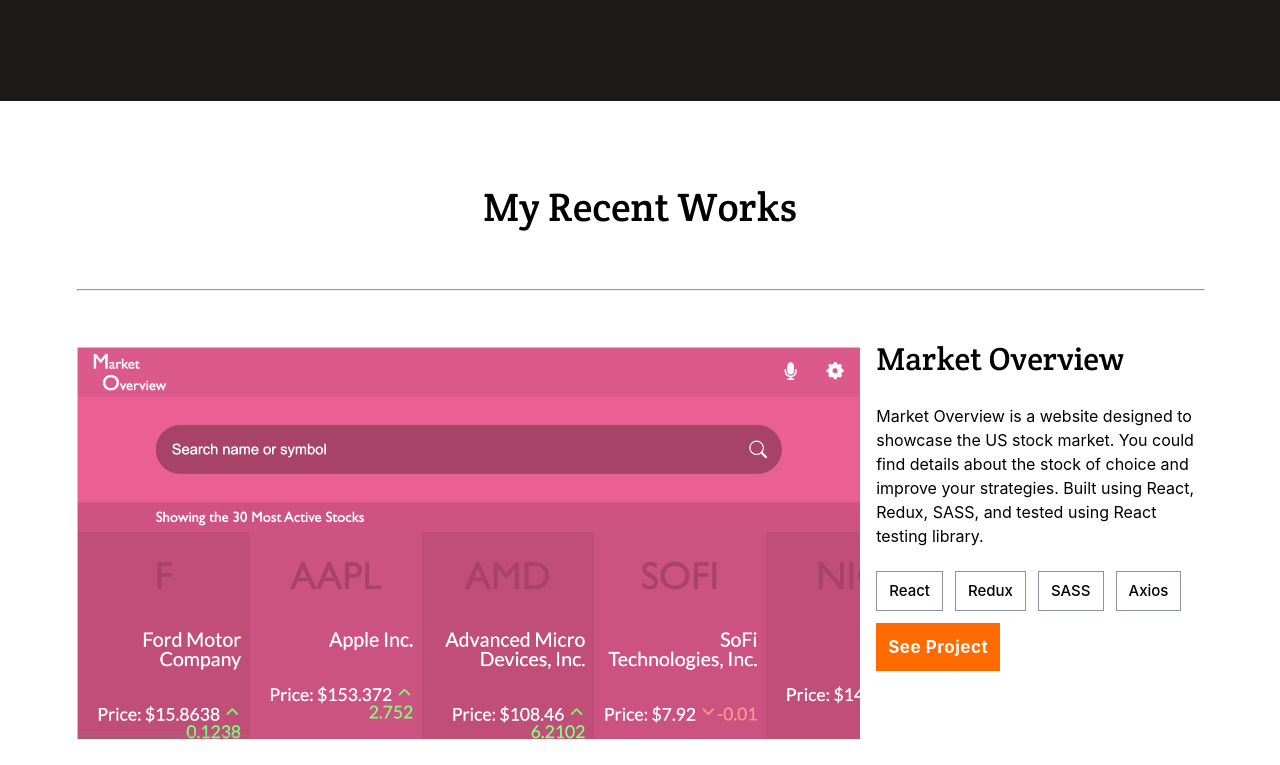
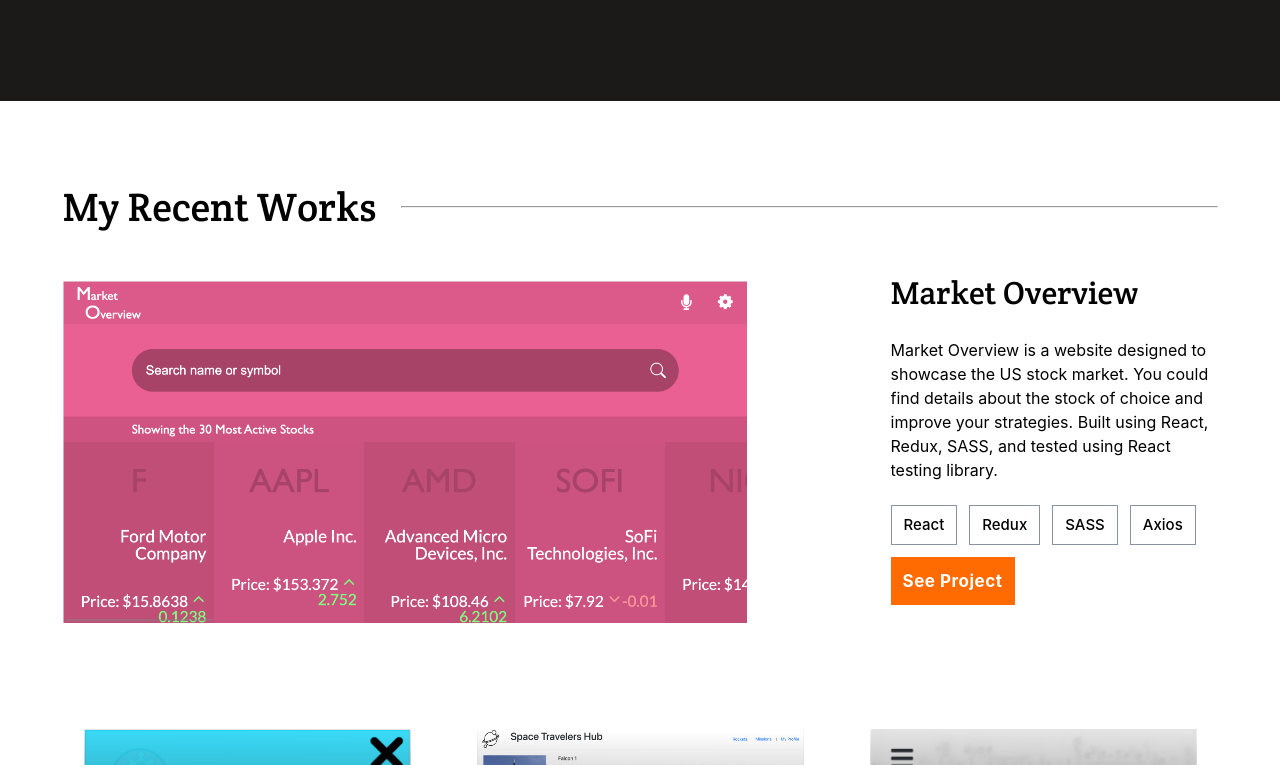
Before and after one commit to carloshs1994/portfolio-react, a React (Create React App) app: page / in a window 1280 px wide. Shown: the part 715-1480 px from the top of the page. Built offline with nearby package versions, Linux system fonts and the light colour scheme.

Commit message:
Modify project's grid

```diff
--- a/src/style/pages/_home.scss
+++ b/src/style/pages/_home.scss
@@ -578,4 +578,37 @@
     }
   }
 
+  @include desktop {
+    grid-template-columns: 1fr 1fr 1fr;
+    width: 95%;
+    max-width: 1155px;
+
+    div,
+    div.main-card {
+      grid-column: span 3;
+      width: 100%;
+    }
+
+    div {
+      flex-direction: row;
+      gap: 24px;
+      justify-content: flex-start;
+
+      h1 {
+        text-align: left;
+        width: 315px;
+      }
+
+      hr {
+        width: calc(100% - 340px);
+        margin: 0;
+      }
+    }
+
+    div.main-card {
+      img {
+        width: 684px;
+      }
+    }
+  }
 }
```
